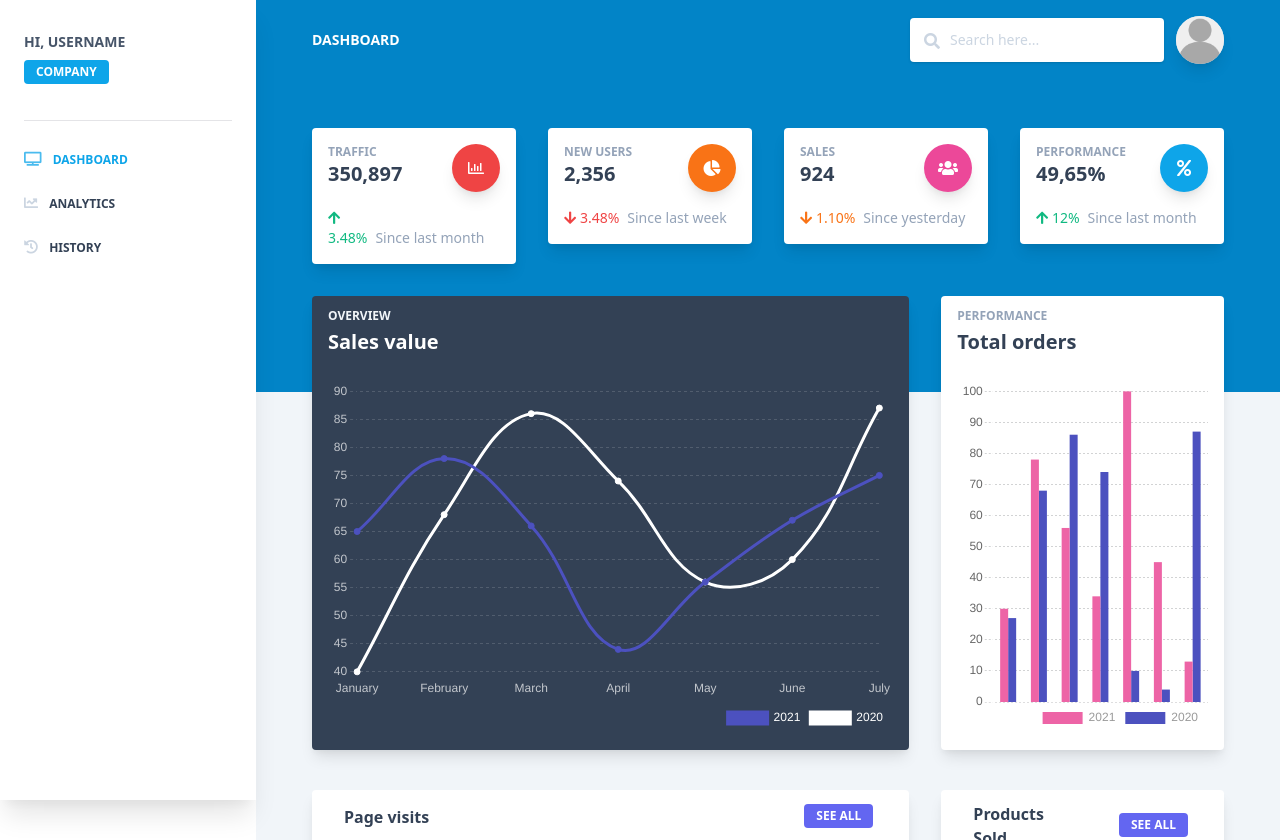
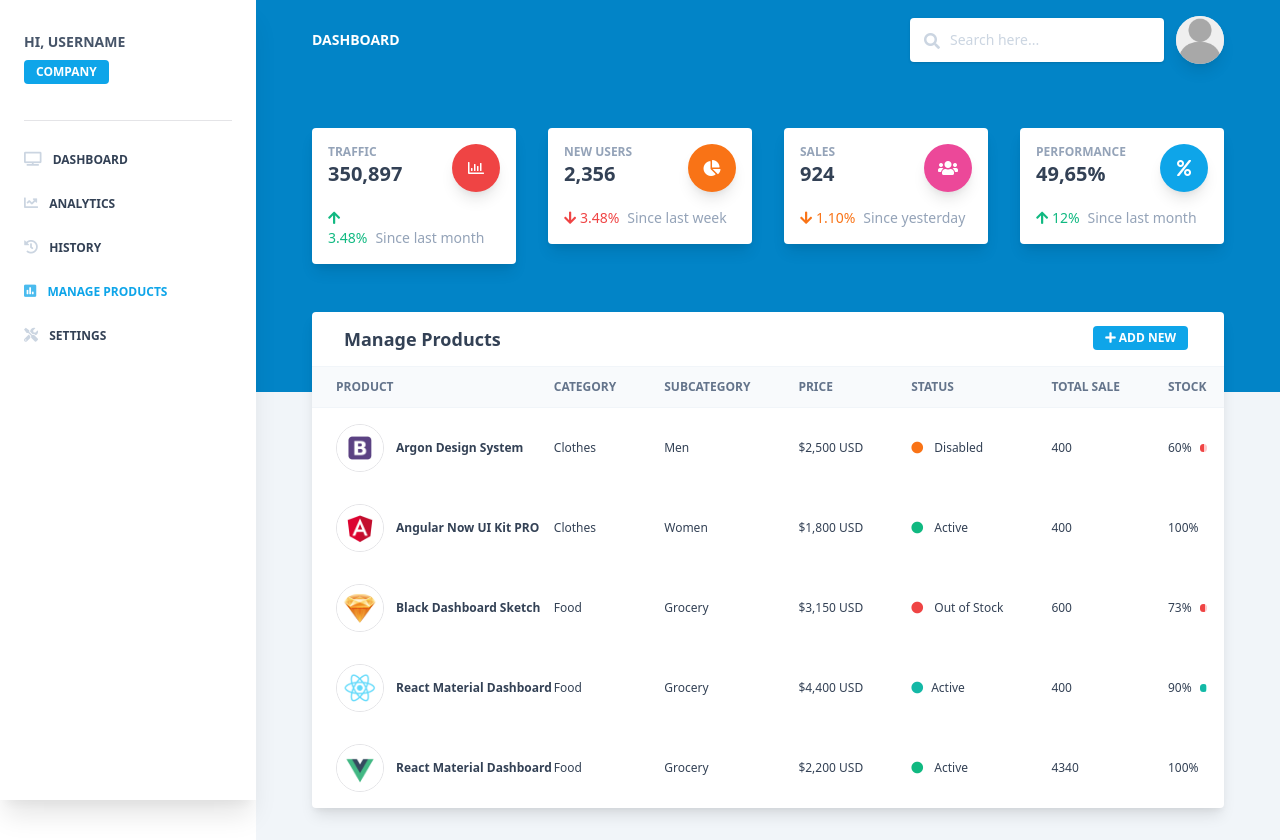
Before and after one commit to Malik1216/bip, a React app: page /admin/manage_products in a window 1280 px wide. Before the commit this address led to /admin/dashboard. Shown: the top 840 px of the page. Built offline with nearby package versions, Linux system fonts and the light colour scheme.

Commit message:
new_changes

```diff
--- /dev/null
+++ b/src/components/Cards/CardTableProducts.js
@@ -0,0 +1,376 @@
+import React from "react";
+import PropTypes from "prop-types";
+
+// components
+
+
+import TableDropdown from "components/Dropdowns/ProductsTableDropdown";
+
+export default function CardTable({ color }) {
+  return (
+    <>
+      <div
+        className={
+          "relative flex flex-col min-w-0 break-words w-full mb-6 shadow-lg rounded " +
+          (color === "light" ? "bg-white" : "bg-lightBlue-900 text-white")
+        }
+      >
+        <div className="rounded-t mb-0 px-4 py-3 border-0">
+          <div className="flex flex-wrap items-center">
+            <div className="relative w-full px-4 max-w-full flex-grow flex-1">
+              <h3
+                className={
+                  "font-semibold text-lg " +
+                  (color === "light" ? "text-blueGray-700" : "text-white")
+                }
+              >
+                Manage Products
+              </h3>
+            </div>
+            <div class="relative w-full px-4 max-w-full flex-grow flex-1 text-right"><button class="bg-lightBlue-500 text-white  text-xs font-bold uppercase px-3 py-1 rounded outline-none focus:outline-none mr-1 mb-1 ease-linear transition-all duration-150" type="button"><i class="fas fa-plus"></i> Add New</button></div>
+          </div>
+        </div>
+
+        <div className="block w-full overflow-x-auto">
+          {/* Projects table */}
+          <table className="items-center w-full bg-transparent border-collapse"  >
+            <thead>
+              <tr>
+                <th
+                  className={
+                    "px-6 align-middle border border-solid py-3 text-xs uppercase border-l-0 border-r-0 whitespace-nowrap font-semibold text-left " +
+                    (color === "light"
+                      ? "bg-blueGray-50 text-blueGray-500 border-blueGray-100"
+                      : "bg-lightBlue-800 text-lightBlue-300 border-lightBlue-700")
+                  }
+                >
+                  Product
+                </th>
+                <th
+                  className={
+                    "px-6 align-middle border border-solid py-3 text-xs uppercase border-l-0 border-r-0 whitespace-nowrap font-semibold text-left " +
+                    (color === "light"
+                      ? "bg-blueGray-50 text-blueGray-500 border-blueGray-100"
+                      : "bg-lightBlue-800 text-lightBlue-300 border-lightBlue-700")
+                  }
+                >
+                  Category
+                </th>
+                <th
+                  className={
+                    "px-6 align-middle border border-solid py-3 text-xs uppercase border-l-0 border-r-0 whitespace-nowrap font-semibold text-left " +
+                    (color === "light"
+                      ? "bg-blueGray-50 text-blueGray-500 border-blueGray-100"
+                      : "bg-lightBlue-800 text-lightBlue-300 border-lightBlue-700")
+                  }
+                >
+                  SubCategory
+                </th>
+                <th
+                  className={
+                    "px-6 align-middle border border-solid py-3 text-xs uppercase border-l-0 border-r-0 whitespace-nowrap font-semibold text-left " +
+                    (color === "light"
+                      ? "bg-blueGray-50 text-blueGray-500 border-blueGray-100"
+                      : "bg-lightBlue-800 text-lightBlue-300 border-lightBlue-700")
+                  }
+                >
+                  Price
+                </th>
+                <th
+                  className={
+                    "px-6 align-middle border border-solid py-3 text-xs uppercase border-l-0 border-r-0 whitespace-nowrap font-semibold text-left " +
+                    (color === "light"
+                      ? "bg-blueGray-50 text-blueGray-500 border-blueGray-100"
+                      : "bg-lightBlue-800 text-lightBlue-300 border-lightBlue-700")
+                  }
+                >
+                  Status
+                </th>
+                <th
+                  className={
+                    "px-6 align-middle border border-solid py-3 text-xs uppercase border-l-0 border-r-0 whitespace-nowrap font-semibold text-left " +
+                    (color === "light"
+                      ? "bg-blueGray-50 text-blueGray-500 border-blueGray-100"
+                      : "bg-lightBlue-800 text-lightBlue-300 border-lightBlue-700")
+                  }
+                >
+                  Total Sale
+                </th>
+                <th
+                  className={
+                    "px-6 align-middle border border-solid py-3 text-xs uppercase border-l-0 border-r-0 whitespace-nowrap font-semibold text-left " +
+                    (color === "light"
+                      ? "bg-blueGray-50 text-blueGray-500 border-blueGray-100"
+                      : "bg-lightBlue-800 text-lightBlue-300 border-lightBlue-700")
+                  }
+                >
+                  Stock
+                </th>
+                <th
+                  className={
+                    "px-6 align-middle border border-solid py-3 text-xs uppercase border-l-0 border-r-0 whitespace-nowrap font-semibold text-left " +
+                    (color === "light"
+                      ? "bg-blueGray-50 text-blueGray-500 border-blueGray-100"
+                      : "bg-lightBlue-800 text-lightBlue-300 border-lightBlue-700")
+                  }
+                ></th>
+              </tr>
+            </thead>
+            <tbody>
+              <tr>
+                <th className="border-t-0 px-6 align-middle border-l-0 border-r-0 text-xs whitespace-nowrap p-4 text-left flex items-center">
+                  <img
+                    src={require("assets/img/bootstrap.jpg").default}
+                    className="h-12 w-12 bg-white rounded-full border"
+                    alt="..."
+                  ></img>{" "}
+                  <span
+                    className={
+                      "ml-3 font-bold " +
+                      +(color === "light" ? "text-blueGray-600" : "text-white")
+                    }
+                  >
+                    Argon Design System
+                  </span>
+                </th>
+                <td className="border-t-0 px-6 align-middle border-l-0 border-r-0 text-xs whitespace-nowrap p-4">
+                    Clothes
+                </td>
+                <td className="border-t-0 px-6 align-middle border-l-0 border-r-0 text-xs whitespace-nowrap p-4">
+                  Men
+                </td>
+                <td className="border-t-0 px-6 align-middle border-l-0 border-r-0 text-xs whitespace-nowrap p-4">
+                  $2,500 USD
+                </td>
+                <td className="border-t-0 px-6 align-middle border-l-0 border-r-0 text-xs whitespace-nowrap p-4">
+                  <i className="fas fa-circle text-orange-500 mr-2"></i> Disabled
+                </td>
+                <td className="border-t-0 px-6 align-middle border-l-0 border-r-0 text-xs whitespace-nowrap p-4">
+              400
+                </td>
+                <td className="border-t-0 px-6 align-middle border-l-0 border-r-0 text-xs whitespace-nowrap p-4">
+                  <div className="flex items-center">
+                    <span className="mr-2">60%</span>
+                    <div className="relative w-full">
+                      <div className="overflow-hidden h-2 text-xs flex rounded bg-red-200">
+                        <div
+                          style={{ width: "60%" }}
+                          className="shadow-none flex flex-col text-center whitespace-nowrap text-white justify-center bg-red-500"
+                        ></div>
+                      </div>
+                    </div>
+                  </div>
+                </td>
+                <td className="border-t-0 px-6 align-middle border-l-0 border-r-0 text-xs whitespace-nowrap p-4 text-right">
+                  <TableDropdown />
+                </td>
+              </tr>
+              <tr>
+                <th className="border-t-0 px-6 align-middle border-l-0 border-r-0 text-xs whitespace-nowrap p-4 text-left flex items-center">
+                  <img
+                    src={require("assets/img/angular.jpg").default}
+                    className="h-12 w-12 bg-white rounded-full border"
+                    alt="..."
+                  ></img>{" "}
+                  <span
+                    className={
+                      "ml-3 font-bold " +
+                      +(color === "light" ? "text-blueGray-600" : "text-white")
+                    }
+                  >
+                    Angular Now UI Kit PRO
+                  </span>
+                </th>
+                <td className="border-t-0 px-6 align-middle border-l-0 border-r-0 text-xs whitespace-nowrap p-4">
+                    Clothes
+                </td>
+                <td className="border-t-0 px-6 align-middle border-l-0 border-r-0 text-xs whitespace-nowrap p-4">
+                  Women
+                </td>
+                <td className="border-t-0 px-6 align-middle border-l-0 border-r-0 text-xs whitespace-nowrap p-4">
+                  $1,800 USD
+                </td>
+                <td className="border-t-0 px-6 align-middle border-l-0 border-r-0 text-xs whitespace-nowrap p-4">
+                  <i className="fas fa-circle text-emerald-500 mr-2"></i>{" "}
+                  Active
+                </td>
+                <td className="border-t-0 px-6 align-middle border-l-0 border-r-0 text-xs whitespace-nowrap p-4">
+              400
+                </td>
+                <td className="border-t-0 px-6 align-middle border-l-0 border-r-0 text-xs whitespace-nowrap p-4">
+                  <div className="flex items-center">
+                    <span className="mr-2">100%</span>
+                    <div className="relative w-full">
+                      <div className="overflow-hidden h-2 text-xs flex rounded bg-emerald-200">
+                        <div
+                          style={{ width: "100%" }}
+                          className="shadow-none flex flex-col text-center whitespace-nowrap text-white justify-center bg-emerald-500"
+                        ></div>
+                      </div>
+                    </div>
+                  </div>
+                </td>
+                <td className="border-t-0 px-6 align-middle border-l-0 border-r-0 text-xs whitespace-nowrap p-4 text-right">
+                  <TableDropdown />
+                </td>
+              </tr>
+              <tr>
+                <th className="border-t-0 px-6 align-middle border-l-0 border-r-0 text-xs whitespace-nowrap p-4 text-left flex items-center">
+                  <img
+                    src={require("assets/img/sketch.jpg").default}
+                    className="h-12 w-12 bg-white rounded-full border"
+                    alt="..."
+                  ></img>{" "}
+                  <span
+                    className={
+                      "ml-3 font-bold " +
+                      +(color === "light" ? "text-blueGray-600" : "text-white")
+                    }
+                  >
+                    Black Dashboard Sketch
+                  </span>
+                </th>
+                <td className="border-t-0 px-6 align-middle border-l-0 border-r-0 text-xs whitespace-nowrap p-4">
+                    Food
+                </td>
+                <td className="border-t-0 px-6 align-middle border-l-0 border-r-0 text-xs whitespace-nowrap p-4">
+                Grocery
+                </td>
+                <td className="border-t-0 px-6 align-middle border-l-0 border-r-0 text-xs whitespace-nowrap p-4">
+                  $3,150 USD
+                </td>
+                <td className="border-t-0 px-6 align-middle border-l-0 border-r-0 text-xs whitespace-nowrap p-4">
+                  <i className="fas fa-circle text-red-500 mr-2"></i> Out of Stock
+                </td>
+                <td className="border-t-0 px-6 align-middle border-l-0 border-r-0 text-xs whitespace-nowrap p-4">
+                    600
+                </td>
+                <td className="border-t-0 px-6 align-middle border-l-0 border-r-0 text-xs whitespace-nowrap p-4">
+                  <div className="flex items-center">
+                    <span className="mr-2">73%</span>
+                    <div className="relative w-full">
+                      <div className="overflow-hidden h-2 text-xs flex rounded bg-red-200">
+                        <div
+                          style={{ width: "73%" }}
+                          className="shadow-none flex flex-col text-center whitespace-nowrap text-white justify-center bg-red-500"
+                        ></div>
+                      </div>
+                    </div>
+                  </div>
+                </td>
+                <td className="border-t-0 px-6 align-middle border-l-0 border-r-0 text-xs whitespace-nowrap p-4 text-right">
+                  <TableDropdown />
+                </td>
+              </tr>
+              <tr>
+                <th className="border-t-0 px-6 align-middle border-l-0 border-r-0 text-xs whitespace-nowrap p-4 text-left flex items-center">
+                  <img
+                    src={require("assets/img/react.jpg").default}
+                    className="h-12 w-12 bg-white rounded-full border"
+                    alt="..."
+                  ></img>{" "}
+                  <span
+                    className={
+                      "ml-3 font-bold " +
+                      +(color === "light" ? "text-blueGray-600" : "text-white")
+                    }
+                  >
+                    React Material Dashboard
+                  </span>
+                </th>
+                <td className="border-t-0 px-6 align-middle border-l-0 border-r-0 text-xs whitespace-nowrap p-4">
+                    Food
+                </td>
+                <td className="border-t-0 px-6 align-middle border-l-0 border-r-0 text-xs whitespace-nowrap p-4">
+                Grocery
+                </td>
+                <td className="border-t-0 px-6 align-middle border-l-0 border-r-0 text-xs whitespace-nowrap p-4">
+                  $4,400 USD
+                </td>
+                <td className="border-t-0 px-6 align-middle border-l-0 border-r-0 text-xs whitespace-nowrap p-4">
+                  <i className="fas fa-circle text-teal-500 mr-2"></i>Active
+                </td>
+                <td className="border-t-0 px-6 align-middle border-l-0 border-r-0 text-xs whitespace-nowrap p-4">
+              400
+                </td>
+                <td className="border-t-0 px-6 align-middle border-l-0 border-r-0 text-xs whitespace-nowrap p-4">
+                  <div className="flex items-center">
+                    <span className="mr-2">90%</span>
+                    <div className="relative w-full">
+                      <div className="overflow-hidden h-2 text-xs flex rounded bg-teal-200">
+                        <div
+                          style={{ width: "90%" }}
+                          className="shadow-none flex flex-col text-center whitespace-nowrap text-white justify-center bg-teal-500"
+                        ></div>
+                      </div>
+                    </div>
+                  </div>
+                </td>
+                <td className="border-t-0 px-6 align-middle border-l-0 border-r-0 text-xs whitespace-nowrap p-4 text-right">
+                  <TableDropdown />
+                </td>
+              </tr>
+              <tr>
+                <th className="border-t-0 px-6 align-middle border-l-0 border-r-0 text-xs whitespace-nowrap p-4 text-left flex items-center">
+                  <img
+                    src={require("assets/img/vue.jpg").default}
+                    className="h-12 w-12 bg-white rounded-full border"
+                    alt="..."
+                  ></img>{" "}
+                  <span
+                    className={
+                      "ml-3 font-bold " +
+                      +(color === "light" ? "text-blueGray-600" : "text-white")
+                    }
+                  >
+                    React Material Dashboard
+                  </span>
+                </th>
+                <td className="border-t-0 px-6 align-middle border-l-0 border-r-0 text-xs whitespace-nowrap p-4">
+                    Food
+                </td>
+                <td className="border-t-0 px-6 align-middle border-l-0 border-r-0 text-xs whitespace-nowrap p-4">
+                Grocery
+                </td>
+                <td className="border-t-0 px-6 align-middle border-l-0 border-r-0 text-xs whitespace-nowrap p-4">
+                  $2,200 USD
+                </td>
+                <td className="border-t-0 px-6 align-middle border-l-0 border-r-0 text-xs whitespace-nowrap p-4">
+                  <i className="fas fa-circle text-emerald-500 mr-2"></i>{" "}
+                  Active
+                </td>
+                <td className="border-t-0 px-6 align-middle border-l-0 border-r-0 text-xs whitespace-nowrap p-4">
+              4340
+                </td>
+                <td className="border-t-0 px-6 align-middle border-l-0 border-r-0 text-xs whitespace-nowrap p-4">
+                  <div className="flex items-center">
+                    <span className="mr-2">100%</span>
+                    <div className="relative w-full">
+                      <div className="overflow-hidden h-2 text-xs flex rounded bg-emerald-200">
+                        <div
+                          style={{ width: "100%" }}
+                          className="shadow-none flex flex-col text-center whitespace-nowrap text-white justify-center bg-emerald-500"
+                        ></div>
+                      </div>
+                    </div>
+                  </div>
+                </td>
+                <td className="border-t-0 px-6 align-middle border-l-0 border-r-0 text-xs whitespace-nowrap p-4 text-right">
+                  <TableDropdown />
+                </td>
+              </tr>
+            </tbody>
+          </table>
+        </div>
+      </div>
+    </>
+  );
+}
+
+CardTable.defaultProps = {
+  color: "light",
+};
+
+CardTable.propTypes = {
+  color: PropTypes.oneOf(["light", "dark"]),
+};
--- /dev/null
+++ b/src/components/Dropdowns/ProductsTableDropdown.js
@@ -0,0 +1,80 @@
+import React from "react";
+import { createPopper } from "@popperjs/core";
+
+const NotificationDropdown = () => {
+  // dropdown props
+  const [dropdownPopoverShow, setDropdownPopoverShow] = React.useState(false);
+  const btnDropdownRef = React.createRef();
+  const popoverDropdownRef = React.createRef();
+  const openDropdownPopover = () => {
+    createPopper(btnDropdownRef.current, popoverDropdownRef.current, {
+      placement: "left-start",
+    });
+    setDropdownPopoverShow(true);
+  };
+  const closeDropdownPopover = () => {
+    setDropdownPopoverShow(false);
+  };
+  return (
+    <>
+      <a
+        className="text-blueGray-500 py-1 px-3"
+        href="#pablo"
+        ref={btnDropdownRef}
+        onClick={(e) => {
+          e.preventDefault();
+          dropdownPopoverShow ? closeDropdownPopover() : openDropdownPopover();
+        }}
+      >
+        <i className="fas fa-ellipsis-v"></i>
+      </a>
+      <div
+        ref={popoverDropdownRef}
+        className={
+          (dropdownPopoverShow ? "block " : "hidden ") +
+          "bg-white text-base z-50 float-left py-2 list-none text-left rounded shadow-lg min-w-48"
+        }
+      >
+        <a
+          href="#pablo"
+          className={
+            "text-sm py-2 px-4 font-normal block w-full whitespace-nowrap bg-transparent text-blueGray-700"
+          }
+          onClick={(e) => e.preventDefault()}
+        >
+         <i class="fas fa-edit"></i> Edit
+        </a>
+        <a
+          href="#pablo"
+          className={
+            "text-sm py-2 px-4 font-normal block w-full whitespace-nowrap bg-transparent text-blueGray-700"
+          }
+          onClick={(e) => e.preventDefault()}
+        >
+          <i class="fas fa-trash-alt"></i>  Remove
+        </a>
+        <a
+          href="#pablo"
+          className={
+            "text-sm py-2 px-4 font-normal block w-full whitespace-nowrap bg-transparent text-blueGray-700"
+          }
+          onClick={(e) => e.preventDefault()}
+        >
+         <i class="fa fa-ban" aria-hidden="true"></i> Disable / Enable
+        </a>
+        <a
+          href="#pablo"
+          className={
+            "text-sm py-2 px-4 font-normal block w-full whitespace-nowrap bg-transparent text-blueGray-700"
+          }
+          onClick={(e) => e.preventDefault()}
+        >
+         <i class="fas fa-chart-line"></i>  Analytics
+        </a>
+      </div>
+
+    </>
+  );
+};
+
+export default NotificationDropdown;
--- a/src/components/Sidebar/Sidebar.js
+++ b/src/components/Sidebar/Sidebar.js
@@ -146,6 +146,48 @@ export default function Sidebar() {
                   History
                 </Link>
               </li>
+              <li className="items-center">
+                <Link
+                  className={
+                    "text-xs uppercase py-3 font-bold block " +
+                    (window.location.href.indexOf("/admin/manage_products") !== -1
+                      ? "text-lightBlue-500 hover:text-lightBlue-600"
+                      : "text-blueGray-700 hover:text-blueGray-500")
+                  }
+                  to="/admin/manage_products"
+                >
+                  <i
+                    className={
+                      "fas fa-poll mr-2 text-sm " +
+                      (window.location.href.indexOf("/admin/manage_products") !== -1
+                        ? "opacity-75"
+                        : "text-blueGray-300")
+                    }
+                  ></i>{" "}
+                  Manage Products
+                </Link>
+              </li>
+              <li className="items-center">
+                <Link
+                  className={
+                    "text-xs uppercase py-3 font-bold block " +
+                    (window.location.href.indexOf("/admin/settings") !== -1
+                      ? "text-lightBlue-500 hover:text-lightBlue-600"
+                      : "text-blueGray-700 hover:text-blueGray-500")
+                  }
+                  to="/admin/settings"
+                >
+                  <i
+                    className={
+                      "fas fa-tools mr-2 text-sm " +
+                      (window.location.href.indexOf("/admin/settings") !== -1
+                        ? "opacity-75"
+                        : "text-blueGray-300")
+                    }
+                  ></i>{" "}
+                  Settings
+                </Link>
+              </li>
               {/* <li className="items-center">
                 <Link
                   className={
--- a/src/layouts/Admin.js
+++ b/src/layouts/Admin.js
@@ -16,6 +16,7 @@ import Settings from "views/admin/Settings.js";
 import Tables from "views/admin/Tables.js";
 import History from "views/admin/History.js";
 import Analytics from "views/admin/Analytics.js";
+import ManageProducts from "views/admin/ManageProducts";
 
 export default function Admin() {
   return (
@@ -33,6 +34,7 @@ export default function Admin() {
             <Route path="/admin/tables" exact component={Tables} />
             <Route path="/admin/history" exact component={History} />
             <Route path="/admin/analytics" exact component={Analytics} />
+            <Route path="/admin/manage_products" exact component={ManageProducts} />
             <Redirect from="/admin" to="/admin/dashboard" />
           </Switch>
           <FooterAdmin />
--- /dev/null
+++ b/src/views/admin/ManageProducts.js
@@ -0,0 +1,20 @@
+import React from "react";
+
+// components
+
+import CardTableProducts from "components/Cards/CardTableProducts";
+
+
+export default function Tables() {
+  return (
+    <>
+      <div className="flex flex-wrap mt-4">
+        <div className="w-full mb-12 px-4">
+          <CardTableProducts color="light" />
+        </div>
+
+
+      </div>
+    </>
+  );
+}
```
Also changed, not shown: src/components/Cards/CardProfile.js (+12 -41 lines), src/components/Cards/CardSettings.js (+13 -18 lines), build/asset-manifest.json, build/index.html, build/static/js/2.e01ff172.chunk.js.LICENSE.txt (renamed from build/static/js/2.23500eff.chunk.js.LICENSE.txt), 10 other files.
